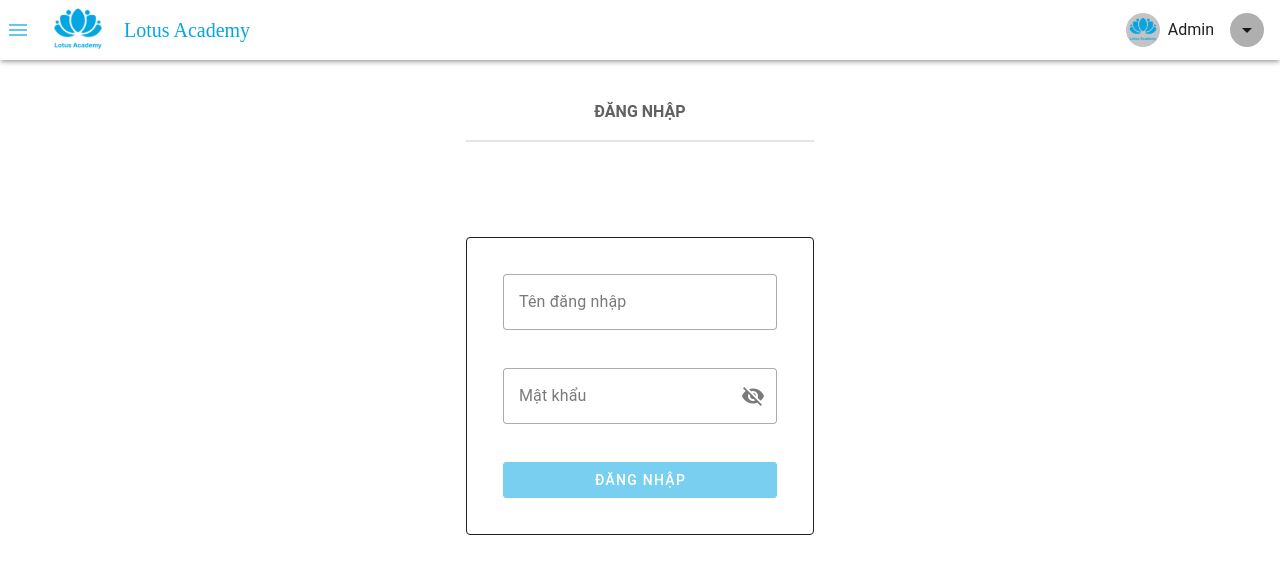
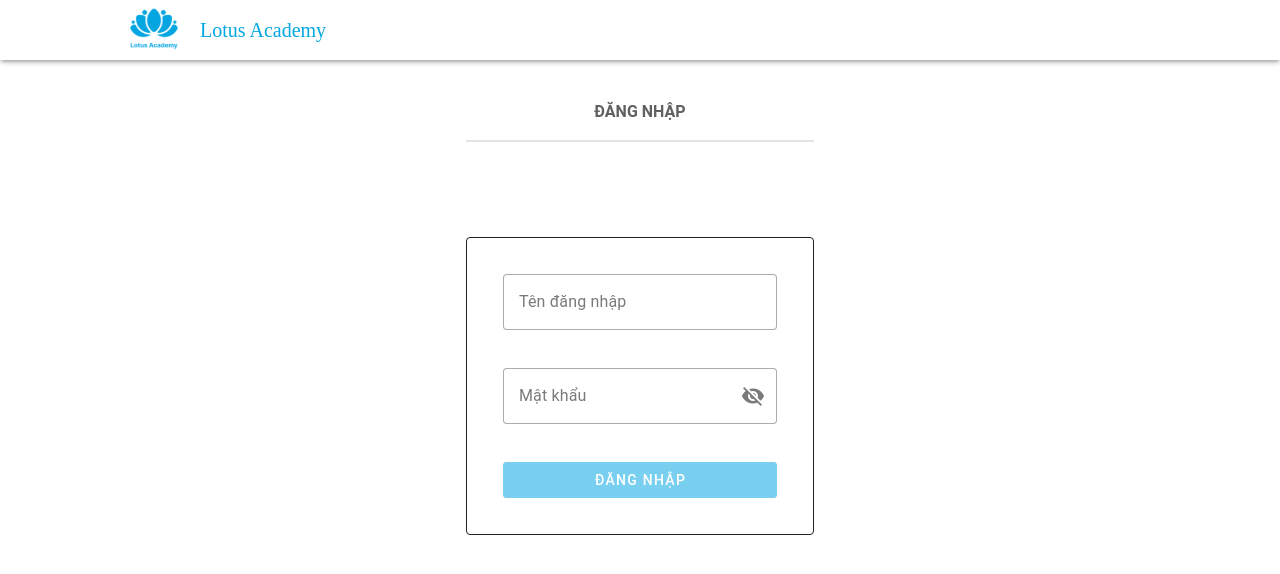
Before and after one commit to nguyensonfs/QuanLyKhoaHocFrontEnd, a Vue app: page /login in a window 1280 px wide. Shown: the top 574 px of the page. Built offline with nearby package versions, Linux system fonts and the light colour scheme; a web font is replaced by a local one.

Commit message:
✅ Add logic show/hide
Add logic show-hide component when  login and logout

```diff
--- a/src/components/TheHeader.vue
+++ b/src/components/TheHeader.vue
@@ -3,13 +3,14 @@
     <v-row align="center">
       <v-col cols="auto" class="pa-0 ml-4">
         <v-btn
+          v-if="isLogin"
           color="primary"
           variant="plain"
           density="compact"
           icon="mdi-menu"
         ></v-btn>
       </v-col>
-      <v-col cols="auto" class="pa-0 ml-4">
+      <v-col cols="auto" :class="customClass">
         <v-img
           :width="60"
           :height="60"
@@ -22,7 +23,7 @@
         >
       </v-col>
       <v-col></v-col>
-      <v-col cols="auto">
+      <v-col v-if="isLogin" cols="auto">
         <v-row align="center" class="mr-4">
           <v-col class="pa-0 mr-2"
             ><v-avatar class="custom-color" size="34px">
@@ -48,7 +49,18 @@
   </v-app-bar>
 </template>
 <script>
-export default {};
+export default {
+  data() {
+    return {
+      isLogin: false,
+    };
+  },
+  computed: {
+    customClass() {
+      return this.isLogin ? "pa-0 ml-4" : "pa-0 ml-120";
+    },
+  },
+};
 </script>
 <style lang="scss" scoped>
 .font-headlandOne {
@@ -58,4 +70,8 @@ export default {};
 .custom-color {
   background: #c4c4c4;
 }
+
+.ml-120 {
+  margin-left: 120px !important;
+}
 </style>
```
